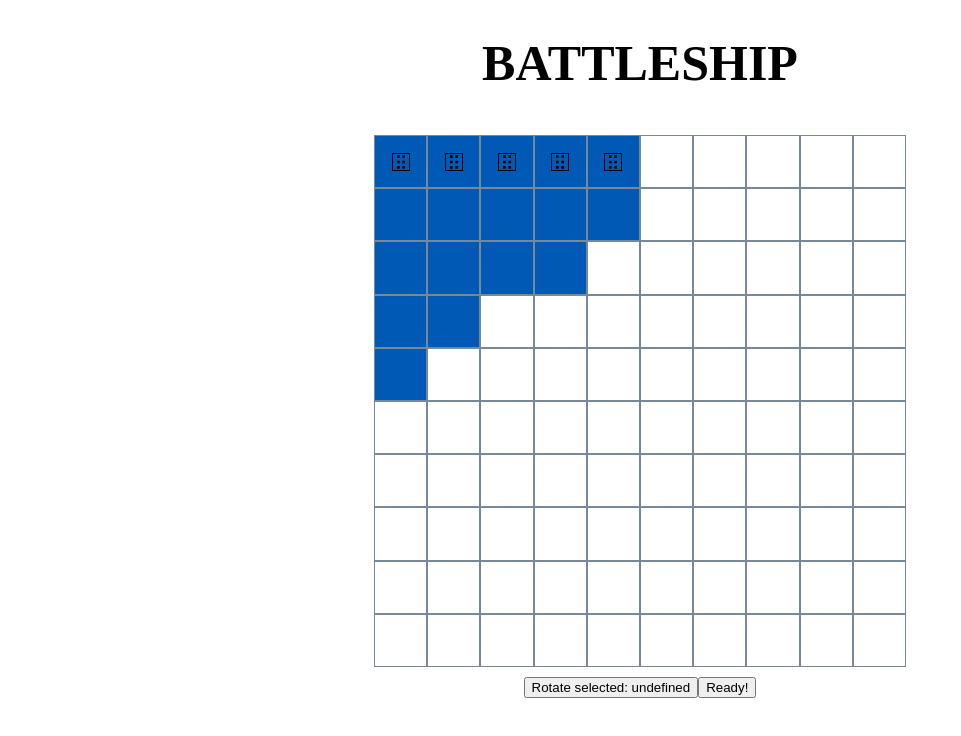
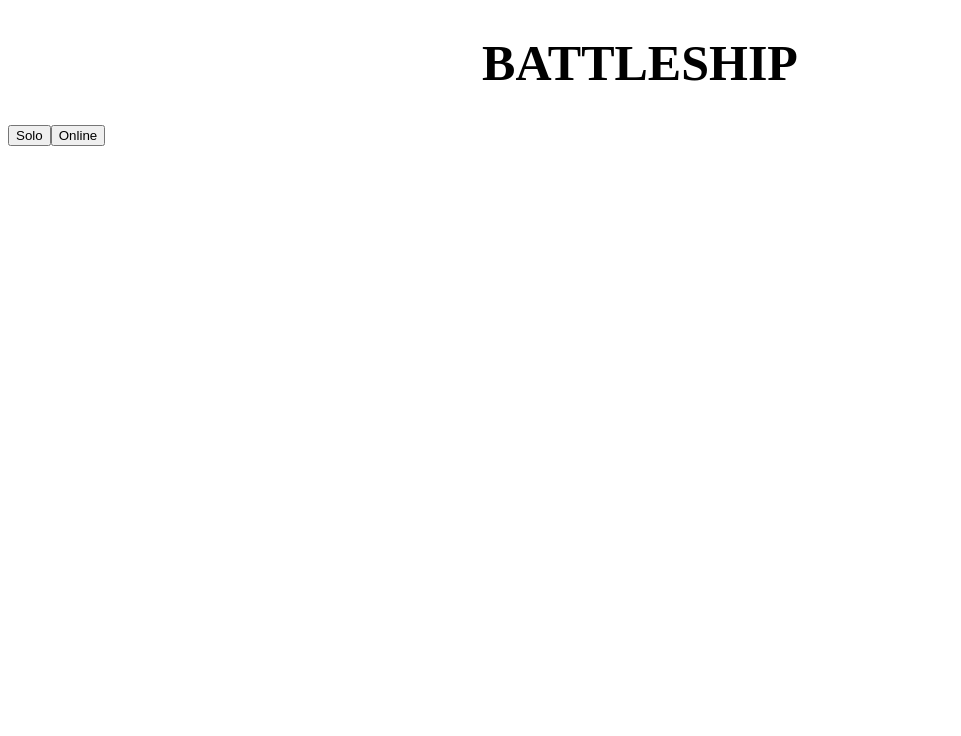
Before and after one commit to earacena/battleship-webapp-frontend, a React (Create React App) app: page / in a window 1280 px wide. Shown: the top 736 px of the page, without its empty margins (0-961 px from the left). Built offline with nearby package versions, Linux system fonts and the light colour scheme.

Commit message:
Implement Menu component

```diff
--- a/src/App.tsx
+++ b/src/App.tsx
@@ -1,12 +1,16 @@
-import React from 'react';
+import React, { useState } from 'react';
 import { TitleHeader } from './components';
 import { Battleship } from './features/Battleship';
+import { Menu } from './features/Menu';
 
 function App() {
+  const [mode, setMode] = useState<string>('');
+
   return (
     <div className="App">
       <TitleHeader title="BATTLESHIP" />
-      <Battleship />
+      { mode === '' && <Menu setMode={setMode} />}
+      { mode === 'solo' && <Battleship /> }
     </div>
   );
 }
--- /dev/null
+++ b/src/features/Menu/Menu.tsx
@@ -0,0 +1,16 @@
+import React from 'react';
+
+type MenuProps = {
+  setMode: (value: React.SetStateAction<string>) => void,
+};
+
+function Menu({ setMode }: MenuProps) {
+  return (
+    <div>
+      <button onClick={() => setMode('solo')}>Solo</button>
+      <button onClick={() => setMode('online')}> Online</button>
+    </div>
+  );
+};
+
+export default Menu;
--- /dev/null
+++ b/src/features/Menu/index.ts
@@ -0,0 +1 @@
+export { default as Menu } from './Menu';
```
